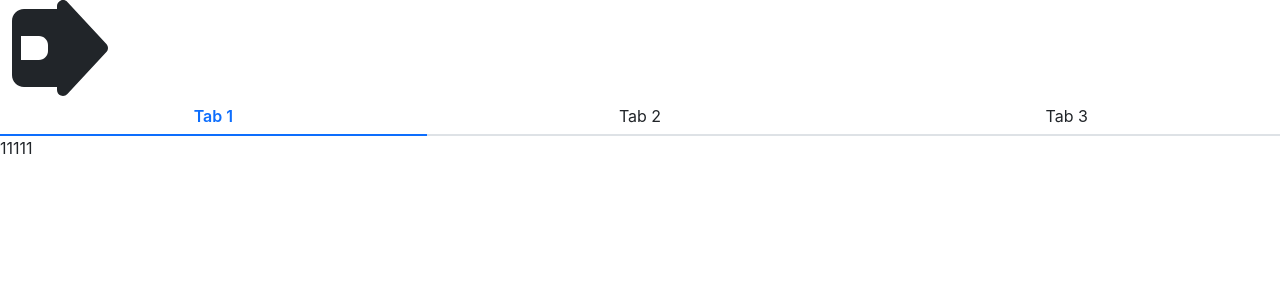
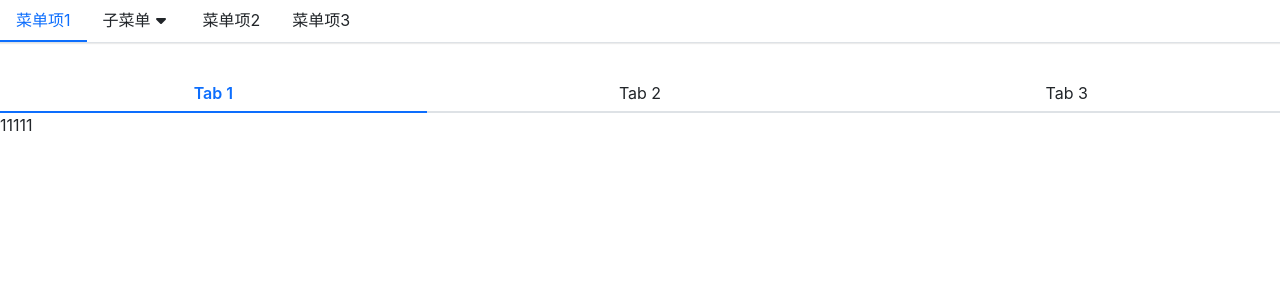
Before and after one commit to caoyangyicn/creact, a React (Create React App) app: page / in a window 1280 px wide. Shown: the top 300 px of the page. Built offline with nearby package versions, Linux system fonts and the light colour scheme.

Commit message:
css动画

```diff
--- a/src/App.js
+++ b/src/App.js
@@ -1,12 +1,24 @@
 import Tabs from './components/Tabs/tabs';
 import TabItem  from "./components/Tabs/tabItem";
 import Icon from "./components/Icon/icon";
+import Menu from "./components/Menu/menu";
+import SubMenu from "./components/Menu/subMenu";
+import MenuItem from "./components/Menu/menuItem";
 
 function App() {
   return (
 
     <div className="App">
-        <Icon icon="fa-solid fa-house" size="6x" rotation={90}></Icon>
+        <Icon  size="6x" rotation={90}></Icon>
+        <Menu>
+            <MenuItem>菜单项1</MenuItem>
+            <SubMenu title={"子菜单"}>
+                <MenuItem>子项1</MenuItem>
+                <MenuItem>子项2</MenuItem>
+            </SubMenu>
+            <MenuItem>菜单项2</MenuItem>
+            <MenuItem>菜单项3</MenuItem>
+        </Menu>
       <Tabs>
           <TabItem label="Tab 1">11111</TabItem>
           <TabItem label="Tab 2">2222</TabItem>
--- a/src/components/Icon/icon.tsx
+++ b/src/components/Icon/icon.tsx
@@ -1,7 +1,6 @@
 import { FontAwesomeIcon, FontAwesomeIconProps } from '@fortawesome/react-fontawesome'
 import React, { FC } from 'react';
 import classNames from 'classnames';
-import Menu from "../Menu/menu";
 
 type themeType = 'primary' | 'success' | 'info' | 'warning' | 'danger' | 'dark' | 'light';
 export interface IconProps extends FontAwesomeIconProps {
--- a/src/components/Menu/_style.scss
+++ b/src/components/Menu/_style.scss
@@ -25,6 +25,14 @@
     &.is-active, &:hover {
       color: $menu-item-active-color;
       border-bottom: $menu-item-active-border-width solid $menu-item-active-color;
+
+      .submenu-title{
+
+        .fa-caret-down{
+            transform: rotate(180deg);
+            transition: all 0.5s ease-in-out;
+        }
+      }
     }
   }
   .cyy-submenu {
@@ -67,6 +75,7 @@
     border: $menu-border-width solid $menu-border-color;
     box-shadow: $submenu-box-shadow;
 
+
     >.cyy-menu-item {
       color:$body-color;
       padding: 10px;
--- a/src/components/Menu/subMenu.tsx
+++ b/src/components/Menu/subMenu.tsx
@@ -1,6 +1,7 @@
 import React, {FC} from "react";
 import classNames from "classnames";
 import {MenuContext} from "./menu";
+import Icon from "../Icon/icon";
 
 export interface SubMenuProps {
     index?: String; // 允许传入数字索引
@@ -61,6 +62,7 @@ const SubMenu: FC<SubMenuProps> = ({index, title, children, className}) => {
         <li className={subMenuClasses} {...hoverEvents}>
             <div className="submenu-title" {...clickEvents}>
                 {title}
+                <Icon icon={{ prefix: 'fas', iconName: 'caret-down' }}/>
             </div>
             {renderChildren()}
         </li>
```
